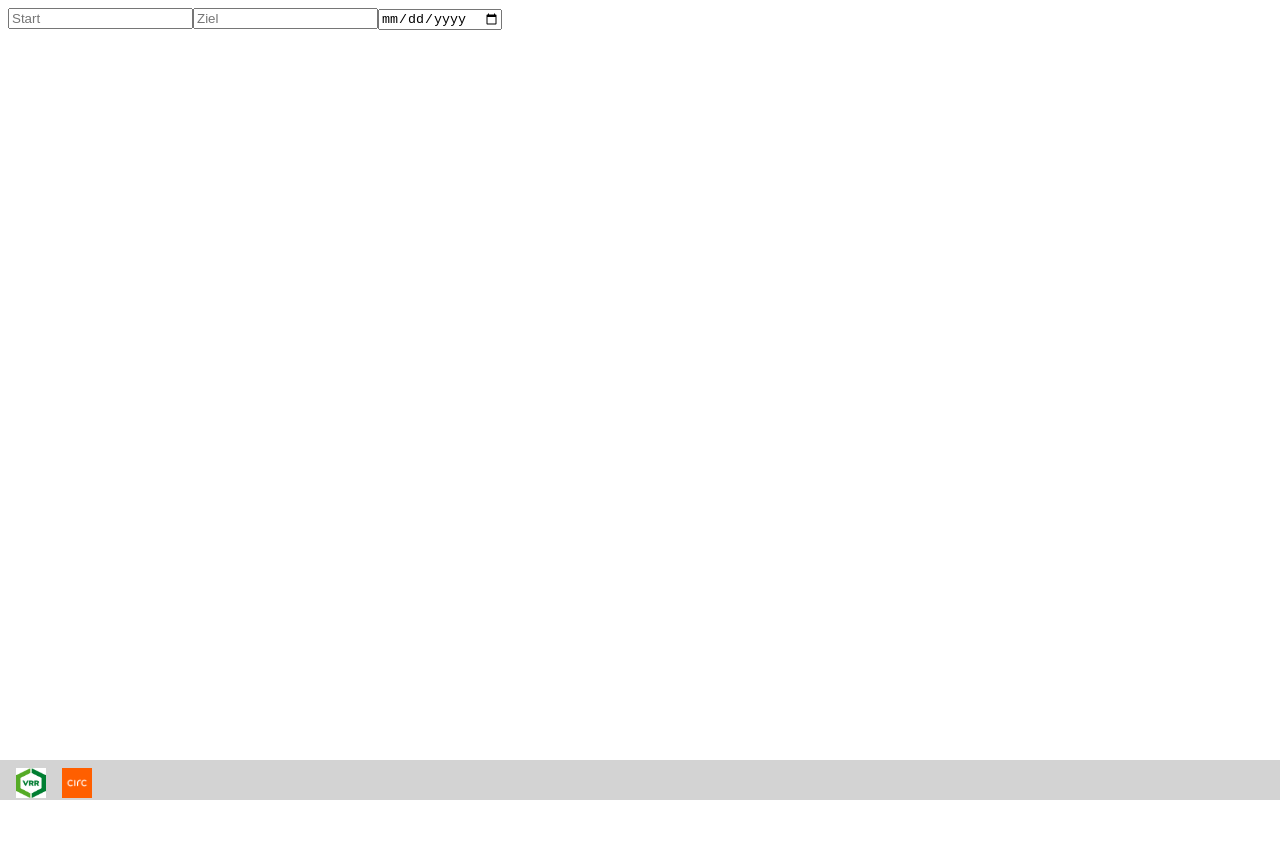
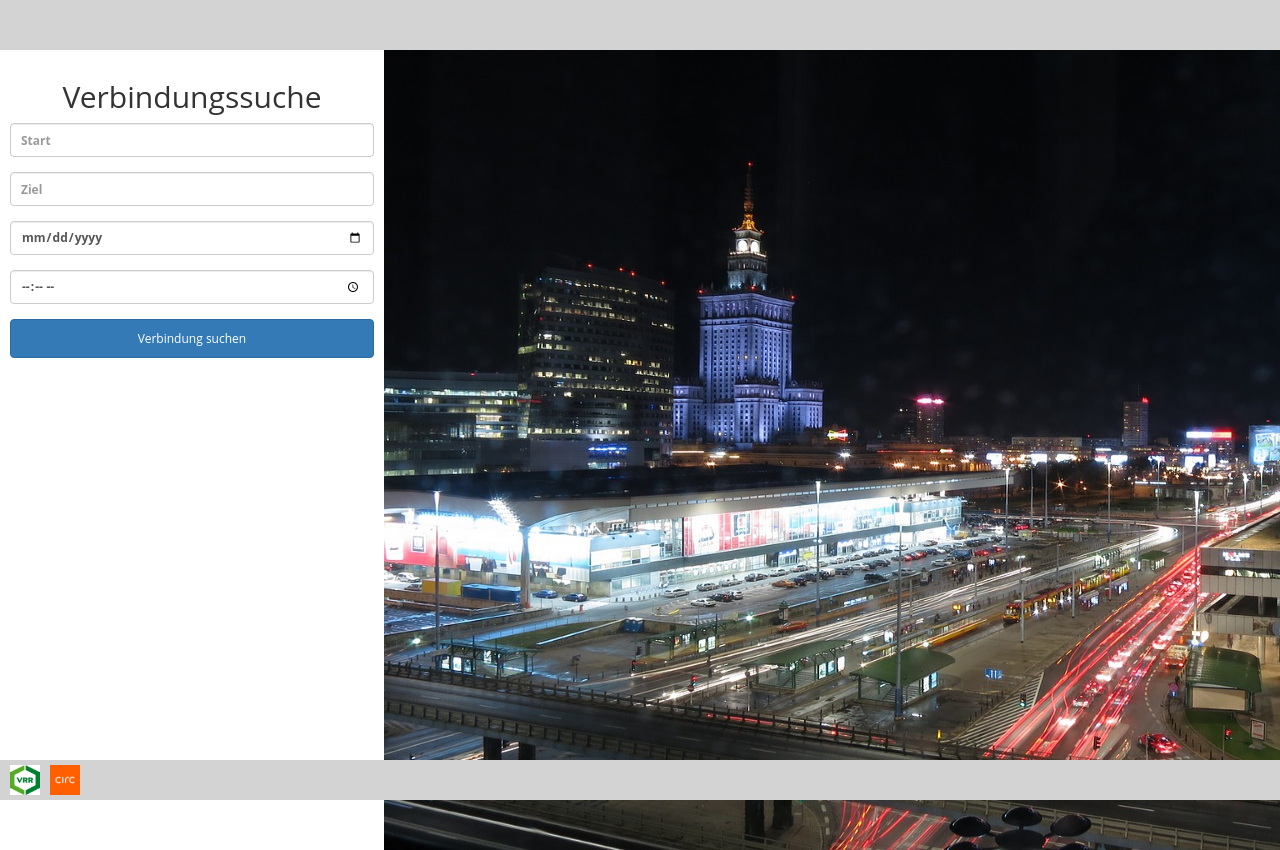
Before and after one commit to dohack-io/smart-mobility, an Angular app in the folder frontend/smart-mobility/: page /search in a window 1280 px wide. Before the commit the page ends 800 px from the top, so only its background shows below. Built offline with nearby package versions, Linux system fonts and the light colour scheme.

Commit message:
modified search-page, routing

```diff
--- a/frontend/smart-mobility/src/app/app-routing.module.ts
+++ b/frontend/smart-mobility/src/app/app-routing.module.ts
@@ -1,10 +1,12 @@
 import {CUSTOM_ELEMENTS_SCHEMA, NgModule} from '@angular/core';
 import { Routes, RouterModule } from '@angular/router';
 import {SearchPageComponent} from './search-page/search-page.component';
+import {ConnectionComponent} from './connection/connection.component';
 
 
 const routes: Routes = [
   { path: 'search', component: SearchPageComponent},
+  { path: 'connection', component: ConnectionComponent},
   { path: '', redirectTo: '/search', pathMatch: 'full'}
 ];
 
--- a/frontend/smart-mobility/src/app/app.component.html
+++ b/frontend/smart-mobility/src/app/app.component.html
@@ -1,4 +1,20 @@
-<app-search-page></app-search-page>
+<div class="nav">
+  <div class="nav-list">
+    <div class="navitem logo">
+      <!--      Logo      -->
+    </div>
+    <div class="navitem">
+      <!--      Startseite    -->
+    </div>
+    <div class="navitem">
+      <!--    News  -->
+    </div>
+  </div>
+</div>
+
+<div class="content">
+  <app-search-page></app-search-page>
+</div>
 <div class="footer">
   <div class="icon-list">
     <div class="item">
--- a/frontend/smart-mobility/src/app/app.component.scss
+++ b/frontend/smart-mobility/src/app/app.component.scss
@@ -1,7 +1,20 @@
 @import "../variables";
+
+
+.nav {
+  background-color: $lightgrey;
+  top: 0;
+  left: 0;
+  height: 5rem;
+  width: 100vw;
+  position: fixed;
+  z-index: 999;
+
+}
 
 .content {
   font-family: $font;
+  overflow: hidden;
 }
 
 .footer{
--- a/frontend/smart-mobility/src/app/app.module.ts
+++ b/frontend/smart-mobility/src/app/app.module.ts
@@ -5,11 +5,13 @@ import { AppRoutingModule } from './app-routing.module';
 import { AppComponent } from './app.component';
 import { SearchPageComponent } from './search-page/search-page.component';
 import {FormsModule} from '@angular/forms';
+import { ConnectionComponent } from './connection/connection.component';
 
 @NgModule({
   declarations: [
     AppComponent,
-    SearchPageComponent
+    SearchPageComponent,
+    ConnectionComponent
   ],
   imports: [
     BrowserModule,
--- /dev/null
+++ b/frontend/smart-mobility/src/app/connection/connection.component.ts
@@ -0,0 +1,15 @@
+import { Component, OnInit } from '@angular/core';
+
+@Component({
+  selector: 'app-connection',
+  templateUrl: './connection.component.html',
+  styleUrls: ['./connection.component.scss']
+})
+export class ConnectionComponent implements OnInit {
+
+  constructor() { }
+
+  ngOnInit() {
+  }
+
+}
--- a/frontend/smart-mobility/src/app/search-page/search-page.component.html
+++ b/frontend/smart-mobility/src/app/search-page/search-page.component.html
@@ -1,24 +1,33 @@
-<div class="nav">
-
-</div>
 
 <div class="content">
   <div class="left">
     <div class="search-content">
+
+      <h2>Verbindungssuche</h2>
       <label>
         <input type="text" class="form-control input-field user-input input-text" name="Start"
                placeholder="Start" required [(ngModel)]="start">
       </label>
+      <div></div>
       <label>
         <input type="text" class="form-control input-field user-input input-text" name="Destination"
                placeholder="Ziel" required [(ngModel)]="destination">
       </label>
+      <div></div>
       <label>
         <input type="date" class="form-control input-field user-input input-text" [(ngModel)]="date">
+      </label>
+      <label>
+        <input type="time" class="form-control input-field user-input input-text" [(ngModel)]="time">
+      </label>
+      <div></div>
+      <label>
+        <button class="btn btn-primary button" (click)="onSearch()">Verbindung suchen</button>
       </label>
     </div>
   </div>
   <div class="right">
-
+    <img class="background-image" src="../../assets/background.jpg" alt="background image" *ngIf="!requested">
+    <router-outlet></router-outlet>
   </div>
 </div>
--- a/frontend/smart-mobility/src/app/search-page/search-page.component.scss
+++ b/frontend/smart-mobility/src/app/search-page/search-page.component.scss
@@ -0,0 +1,48 @@
+@import "../../variables";
+
+.content {
+  height: 100vh;
+  margin-top: 5rem;
+  display: flex;
+
+  .left {
+    padding-top: 1rem;
+    width: 30vw;
+    padding-bottom: 2rem;
+    //box-shadow: 0 4px 7px -5px rgba(0, 0, 0, 0.16);
+    box-shadow: 4px 4px 4px rgba(0, 0, 0, 0.16);
+    height: 100vh;
+
+    .search-content {
+      text-align: center;
+      font-size: 1.2rem;
+
+      label {
+        width: 100%;
+        padding: 0 1rem;
+      }
+
+      input {
+        width: 100%;
+        padding: 1rem;
+        margin-bottom: 1rem;
+        font-size: 1.2rem;
+      }
+
+      .button {
+        width: 100%;
+        padding: 1rem;
+        margin-bottom: 1rem;
+        font-size: 1.2rem;
+      }
+    }
+  }
+
+  .right {
+    width: 69vw;
+    .background-image {
+      width: 100vw;
+      height: 100vh;
+    }
+  }
+}
--- a/frontend/smart-mobility/src/app/search-page/search-page.component.ts
+++ b/frontend/smart-mobility/src/app/search-page/search-page.component.ts
@@ -1,4 +1,6 @@
 import { Component, OnInit } from '@angular/core';
+import {Time} from '@angular/common';
+import {Router} from '@angular/router';
 
 @Component({
   selector: 'app-search-page',
@@ -10,11 +12,17 @@ export class SearchPageComponent implements OnInit {
   start = '';
   destination = '';
   date: Date;
+  time: Time;
+  requested: boolean;
 
-  constructor() { }
+  constructor(private router: Router) { }
 
   ngOnInit() {
-
+      this.requested = false;
   }
 
+  onSearch() {
+    this.requested = true;
+    this.router.navigateByUrl('/connection');
+  }
 }
--- a/frontend/smart-mobility/src/styles.scss
+++ b/frontend/smart-mobility/src/styles.scss
@@ -1 +1,3 @@
 /* You can add global styles to this file, and also import other style files */
+
+@import '~bootstrap/dist/css/bootstrap.min.css';
```
Also changed, not shown: frontend/smart-mobility/src/app/connection/connection.component.html (added), frontend/smart-mobility/src/app/connection/connection.component.scss (added), 1 other file (tests, documents, lock files or other folders).
